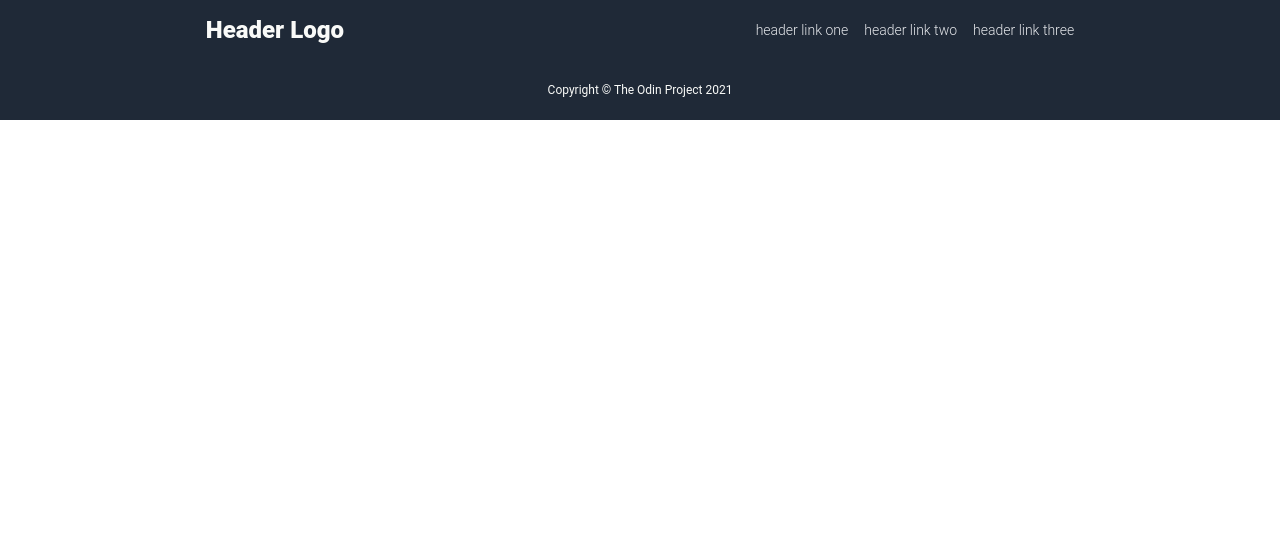
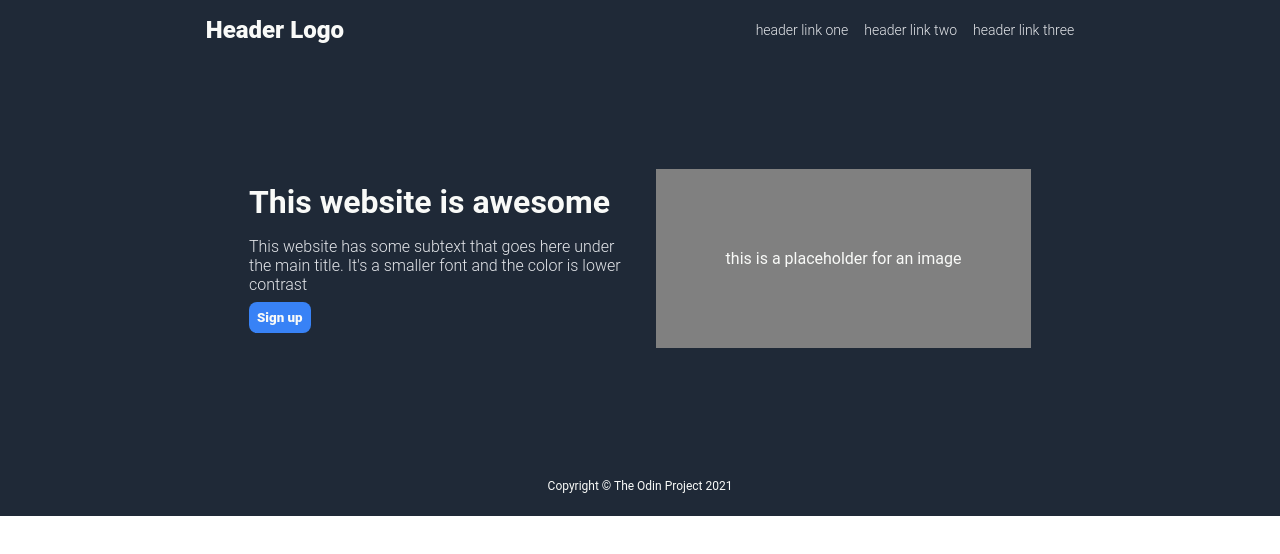
Before and after one commit to danfic01/landing-page, a plain HTML site: page index.html in a window 1280 px wide. Drawn offline with Linux system fonts and the light colour scheme.

Commit message:
Add hero text section
Section below the website header added along with styling.

```diff
--- a/css/stlye.css
+++ b/css/stlye.css
@@ -40,6 +40,46 @@
     margin: 0;
   }
 
+  .hero {
+    background: #1f2937;
+    display: flex;
+    justify-content: center;
+    align-items: center;
+    flex-basis: 300px;
+    padding: 48px 100px;
+    gap: 32px;
+  }
+
+  .left, .right {
+    flex-basis: 50%;
+    max-width: 375px;
+  }
+
+  #hero-header {
+    margin: 0;
+  }
+  #hero-subtext {
+    color: #e5e7eb;
+    font-weight: 300;
+    text-align: left;
+    margin-bottom: 8px;
+  }
+
+  #hero-button {
+    background: #3882f6;
+    font-weight: 800;
+    border-radius: 8px;
+    border: 0;
+    max-width: 100px;
+    padding: 8px;
+  }
+
+  .placeholder {
+    text-align: center;
+    padding: 80px 25px;
+    background: gray;
+  }
+
   .footer {
     display: flex;
     flex-basis: 60px;
--- a/index.html
+++ b/index.html
@@ -18,6 +18,20 @@
               </nav>
             </header>
 
+            <div class="hero">
+                <div class="left">
+                  <h1 id="hero-header">This website is awesome</h1>
+                  <p id="hero-subtext">
+                    This website has some subtext that goes here under the main title.
+                    It's a smaller font and the color is lower contrast
+                  </p>
+                  <button id="hero-button">Sign up</button>
+                </div>
+                <div class="right">
+                  <div class="placeholder">this is a placeholder for an image</div>
+                </div>
+              </div>
+
             <div class="footer">Copyright © The Odin Project 2021</div>
 
         </div>
```
